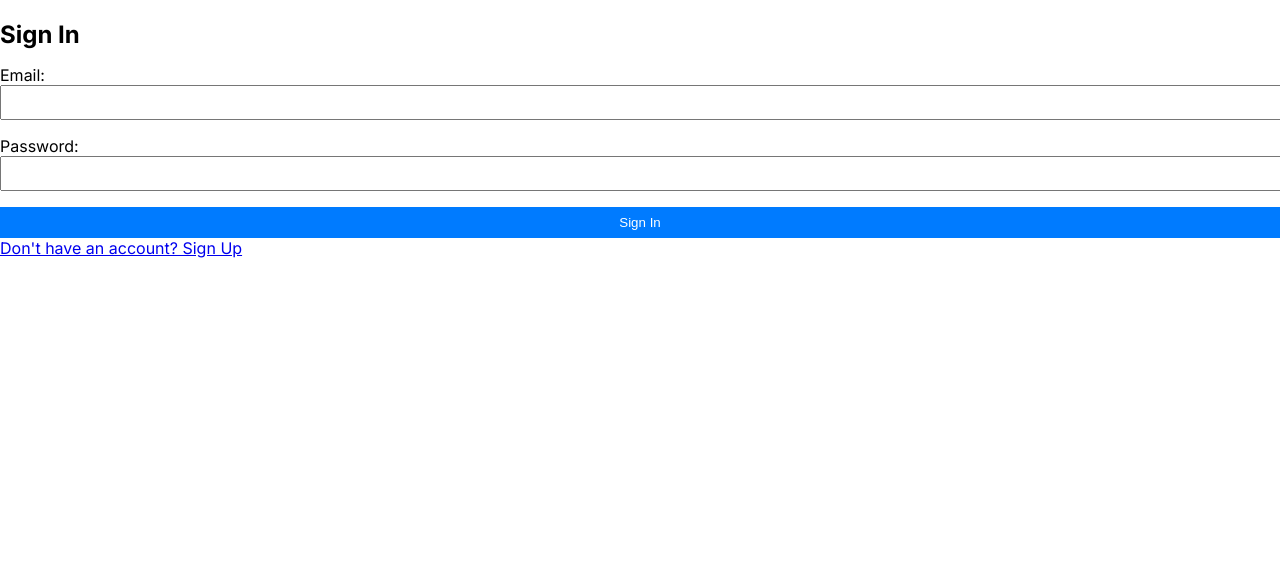
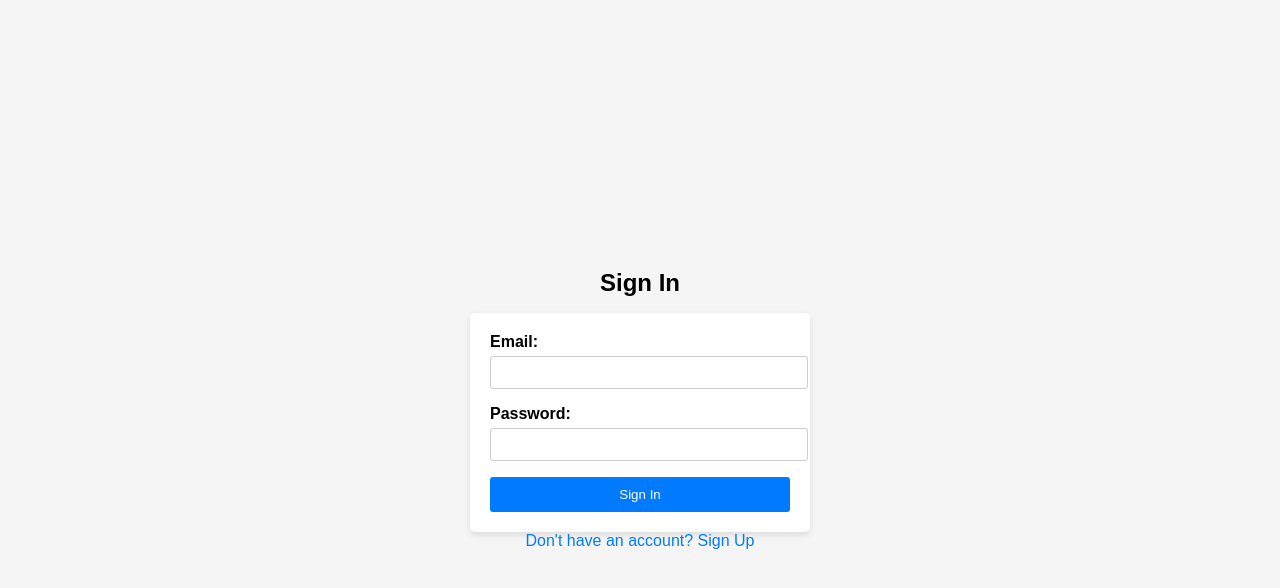
Before and after one commit to AliObeid01/task_managment, a Next.js app in the folder frontend/: page / in a window 1280 px wide. Shown: the top 588 px of the page. Built offline with nearby package versions, Linux system fonts and the light colour scheme.

Commit message:
frontend:add styles to signin and signup pages

```diff
--- a/frontend/src/app/page.js
+++ b/frontend/src/app/page.js
@@ -3,6 +3,7 @@ import Link from 'next/link';
 import { useState } from 'react';
 import { useSigninMutation } from './redux/authApi';
 import { useRouter } from 'next/navigation';
+import styles from './page.module.css';
 
 const SigninPage = () => {
   const [email, setEmail] = useState('');
@@ -27,22 +28,36 @@ const SigninPage = () => {
 
   return (
 
-    <div>
+    <div className={styles.container}>
       <h2>Sign In</h2>
-      {isError && <div>Invalid Credintals</div>}
-      <form onSubmit={handleSubmit}>
-        <div>
-          <label>Email:</label>
-          <input type="email" value={email} onChange={(e) => setEmail(e.target.value)} />
+      {isError && <div className={styles.error}>Invalid Credentials</div>}
+      <form className={styles.form} onSubmit={handleSubmit}>
+        <div className={styles.inputContainer}>
+          <label className={styles.label}>Email:</label>
+          <input
+            className={styles.input}
+            type="email"
+            value={email}
+            onChange={(e) => setEmail(e.target.value)}
+          />
         </div>
-        <div>
-          <label>Password:</label>
-          <input type="password" value={password} onChange={(e) => setPassword(e.target.value)} />
+        <div className={styles.inputContainer}>
+          <label className={styles.label}>Password:</label>
+          <input
+            className={styles.input}
+            type="password"
+            value={password}
+            onChange={(e) => setPassword(e.target.value)}
+          />
         </div>
-        <button type="submit">Sign In</button>
+        <button className={styles.button} type="submit">
+          Sign In
+        </button>
       </form>
       <div>
-        <Link href="/signup">Don't have an account? Sign Up</Link>
+        <Link href="/signup" className={styles.link}>
+          Don't have an account? Sign Up
+        </Link>
       </div>
     </div>
 
--- a/frontend/src/app/page.module.css
+++ b/frontend/src/app/page.module.css
@@ -1,229 +1,58 @@
-.main {
+
+.container {
   display: flex;
   flex-direction: column;
-  justify-content: space-between;
   align-items: center;
-  padding: 6rem;
+  justify-content: center;
   min-height: 100vh;
+  font-family: Arial, sans-serif;
+  background-color: #f5f5f5;
 }
 
-.description {
-  display: inherit;
-  justify-content: inherit;
-  align-items: inherit;
-  font-size: 0.85rem;
-  max-width: var(--max-width);
-  width: 100%;
-  z-index: 2;
-  font-family: var(--font-mono);
+.form {
+  width: 300px;
+  padding: 20px;
+  border-radius: 5px;
+  background-color: #ffffff;
+  box-shadow: 0px 3px 6px rgba(0, 0, 0, 0.1);
 }
 
-.description a {
-  display: flex;
-  justify-content: center;
-  align-items: center;
-  gap: 0.5rem;
+.input-container {
+  margin-bottom: 15px;
 }
 
-.description p {
-  position: relative;
-  margin: 0;
-  padding: 1rem;
-  background-color: rgba(var(--callout-rgb), 0.5);
-  border: 1px solid rgba(var(--callout-border-rgb), 0.3);
-  border-radius: var(--border-radius);
+.label {
+  display: block;
+  margin-bottom: 5px;
+  font-weight: bold;
 }
 
-.code {
-  font-weight: 700;
-  font-family: var(--font-mono);
+.input {
+  width: 100%;
+  padding: 8px;
+  border-radius: 3px;
+  border: 1px solid #ccc;
+  outline: none;
 }
 
-.grid {
-  display: grid;
-  grid-template-columns: repeat(4, minmax(25%, auto));
-  max-width: 100%;
-  width: var(--max-width);
+.button {
+  width: 100%;
+  padding: 10px;
+  background-color: #007bff;
+  color: #ffffff;
+  border: none;
+  border-radius: 3px;
+  cursor: pointer;
+  transition: background-color 0.3s ease;
 }
 
-.card {
-  padding: 1rem 1.2rem;
-  border-radius: var(--border-radius);
-  background: rgba(var(--card-rgb), 0);
-  border: 1px solid rgba(var(--card-border-rgb), 0);
-  transition: background 200ms, border 200ms;
+.link {
+  color: #007bff;
+  text-decoration: none;
+  margin-top: 10px;
 }
 
-.card span {
-  display: inline-block;
-  transition: transform 200ms;
+.error {
+  color: #ff0000;
+  margin-bottom: 10px;
 }
-
-.card h2 {
-  font-weight: 600;
-  margin-bottom: 0.7rem;
-}
-
-.card p {
-  margin: 0;
-  opacity: 0.6;
-  font-size: 0.9rem;
-  line-height: 1.5;
-  max-width: 30ch;
-}
-
-.center {
-  display: flex;
-  justify-content: center;
-  align-items: center;
-  position: relative;
-  padding: 4rem 0;
-}
-
-.center::before {
-  background: var(--secondary-glow);
-  border-radius: 50%;
-  width: 480px;
-  height: 360px;
-  margin-left: -400px;
-}
-
-.center::after {
-  background: var(--primary-glow);
-  width: 240px;
-  height: 180px;
-  z-index: -1;
-}
-
-.center::before,
-.center::after {
-  content: '';
-  left: 50%;
-  position: absolute;
-  filter: blur(45px);
-  transform: translateZ(0);
-}
-
-.logo {
-  position: relative;
-}
-/* Enable hover only on non-touch devices */
-@media (hover: hover) and (pointer: fine) {
-  .card:hover {
-    background: rgba(var(--card-rgb), 0.1);
-    border: 1px solid rgba(var(--card-border-rgb), 0.15);
-  }
-
-  .card:hover span {
-    transform: translateX(4px);
-  }
-}
-
-@media (prefers-reduced-motion) {
-  .card:hover span {
-    transform: none;
-  }
-}
-
-/* Mobile */
-@media (max-width: 700px) {
-  .content {
-    padding: 4rem;
-  }
-
-  .grid {
-    grid-template-columns: 1fr;
-    margin-bottom: 120px;
-    max-width: 320px;
-    text-align: center;
-  }
-
-  .card {
-    padding: 1rem 2.5rem;
-  }
-
-  .card h2 {
-    margin-bottom: 0.5rem;
-  }
-
-  .center {
-    padding: 8rem 0 6rem;
-  }
-
-  .center::before {
-    transform: none;
-    height: 300px;
-  }
-
-  .description {
-    font-size: 0.8rem;
-  }
-
-  .description a {
-    padding: 1rem;
-  }
-
-  .description p,
-  .description div {
-    display: flex;
-    justify-content: center;
-    position: fixed;
-    width: 100%;
-  }
-
-  .description p {
-    align-items: center;
-    inset: 0 0 auto;
-    padding: 2rem 1rem 1.4rem;
-    border-radius: 0;
-    border: none;
-    border-bottom: 1px solid rgba(var(--callout-border-rgb), 0.25);
-    background: linear-gradient(
-      to bottom,
-      rgba(var(--background-start-rgb), 1),
-      rgba(var(--callout-rgb), 0.5)
-    );
-    background-clip: padding-box;
-    backdrop-filter: blur(24px);
-  }
-
-  .description div {
-    align-items: flex-end;
-    pointer-events: none;
-    inset: auto 0 0;
-    padding: 2rem;
-    height: 200px;
-    background: linear-gradient(
-      to bottom,
-      transparent 0%,
-      rgb(var(--background-end-rgb)) 40%
-    );
-    z-index: 1;
-  }
-}
-
-/* Tablet and Smaller Desktop */
-@media (min-width: 701px) and (max-width: 1120px) {
-  .grid {
-    grid-template-columns: repeat(2, 50%);
-  }
-}
-
-@media (prefers-color-scheme: dark) {
-  .vercelLogo {
-    filter: invert(1);
-  }
-
-  .logo {
-    filter: invert(1) drop-shadow(0 0 0.3rem #ffffff70);
-  }
-}
-
-@keyframes rotate {
-  from {
-    transform: rotate(360deg);
-  }
-  to {
-    transform: rotate(0deg);
-  }
-}
```
Also changed, not shown: frontend/src/app/signup/page.js (+34 -14 lines).
